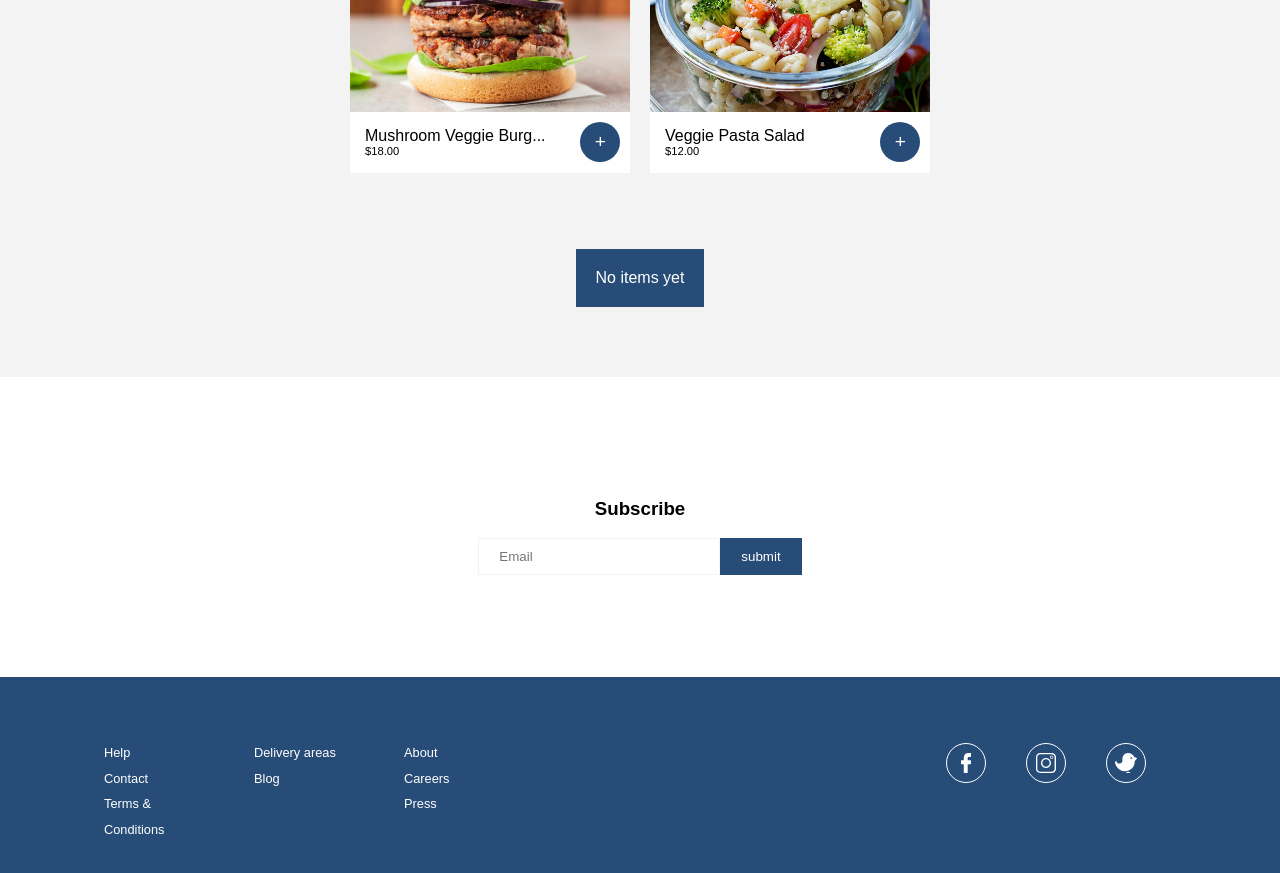
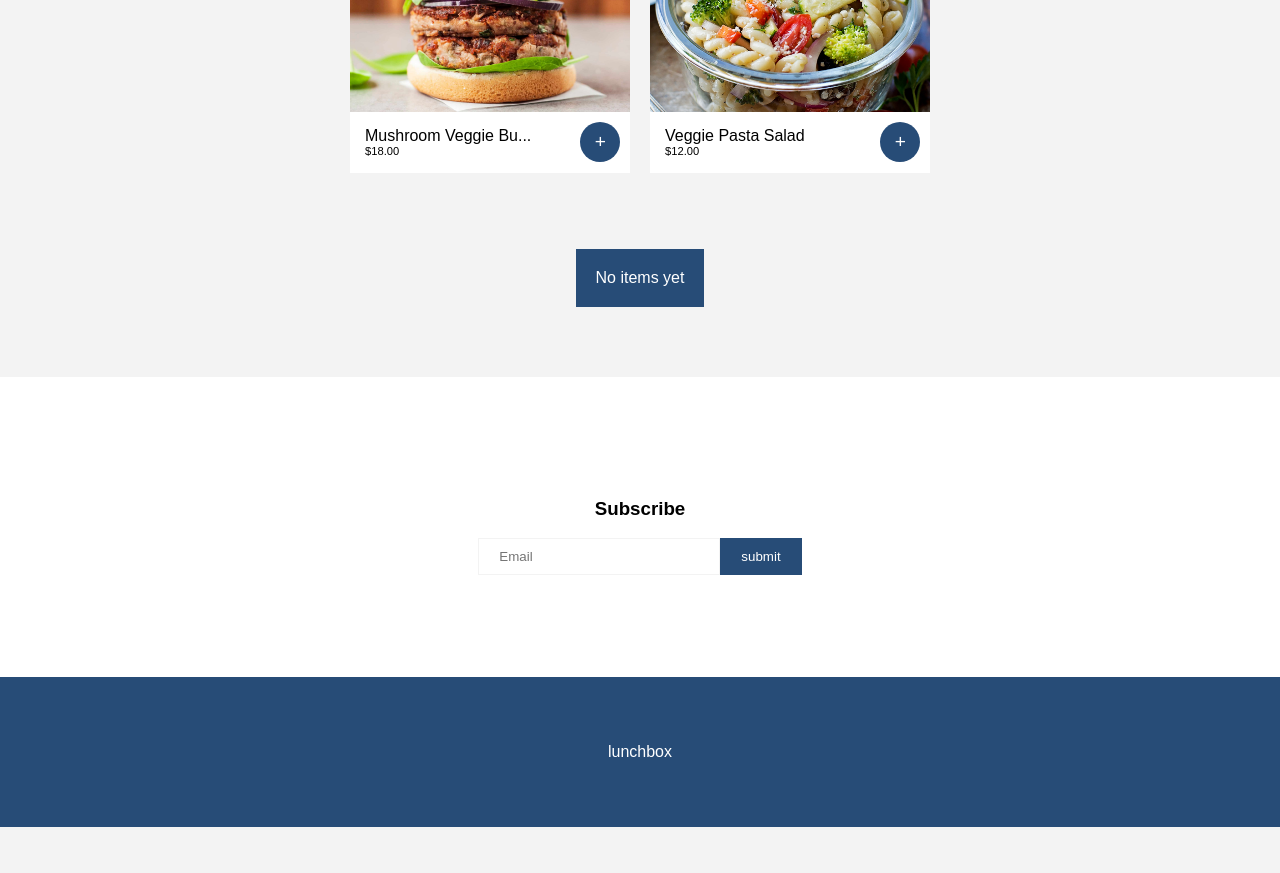
Before and after one commit to psdelarosa/lunchbox02, a React (Create React App) app: page / in a window 1280 px wide. Shown: the part 1440-2313 px from the top of the page. After the commit the page ends 2267 px from the top, so only its background shows below. Built offline with nearby package versions, Linux system fonts and the light colour scheme.

Commit message:
github pages test

```diff
--- a/package.json
+++ b/package.json
@@ -2,7 +2,9 @@
   "name": "lunchbox02",
   "version": "0.1.0",
   "private": true,
+  "homepage": "https:/psdelarosa.github.io/lunchbox02",
   "dependencies": {
+    "gh-pages": "^2.0.1",
     "react": "^16.7.0",
     "react-dom": "^16.7.0",
     "react-scripts": "2.1.3",
@@ -12,6 +14,8 @@
     "start": "react-scripts start",
     "build": "react-scripts build",
     "test": "react-scripts test",
+    "predeploy": "npm run build",
+    "deploy": "gh-pages -d build",
     "eject": "react-scripts eject"
   },
   "eslintConfig": {
--- a/src/components/foodbox.jsx
+++ b/src/components/foodbox.jsx
@@ -11,7 +11,7 @@ let FoodBox = props => {
       </div>
       <div className="food-lower-box">
         <div className="food-text-box">
-          <li key={props.title} className="food-title">{props.title.length > 20 ? props.title.substring(0,20)+'...' : props.title}</li>
+          <li key={props.title} className="food-title">{props.title.length > 20 ? props.title.substring(0,18)+'...' : props.title}</li>
           <li key={props.price} className="food-price">${props.price}</li>
         </div>
       <div className="select-button-place">
--- a/src/components/footer.jsx
+++ b/src/components/footer.jsx
@@ -7,42 +7,7 @@ class Footer extends Component {
     render() {
         return (
             <footer>
-                <div className="footer-wrapper">
-                <div className="footer-column">
-                    <ul className="footer-list">
-                        <li>Help</li>
-                        <li>Contact</li>
-                        <li>Terms &amp; Conditions</li>
-                    </ul>
-                </div>
-                <div className="footer-column">
-                    <ul className="footer-list">
-                        <li>Delivery areas</li>
-                        <li>Blog</li>
-                    </ul>
-                </div>
-                <div className="footer-column">
-                    <ul className="footer-list">
-                        <li>About</li>
-                        <li>Careers</li>
-                        <li>Press</li>
-                    </ul>
-                </div>
-
-                <div className="social-media">
-                    <ul className="social-media-list">
-                        <li>
-                            <button className="icon-box"><img src={fb} alt="Facebook"/></button>
-                        </li>
-                        <li>
-                            <button className="icon-box"><img src={ig} alt="Instagram"/></button>
-                        </li>
-                        <li>
-                            <button className="icon-box"><img src={twitter} alt="Twitter"/></button>
-                        </li>
-                    </ul>
-                </div>
-                </div>
+                <p>lunchbox</p>
             </footer>
          );
     }
--- a/src/components/modal.jsx
+++ b/src/components/modal.jsx
@@ -14,15 +14,6 @@ class Modal extends Component {
                         <div className="modal-text-box">
                             <h3>{this.props.modalTitle}</h3>
                             <p>${this.props.modalPrice}</p>
-                            <hr />
-                            <ul>
-                                <li>Calories</li>
-                                <li>Total Fat</li>
-                                <li>Cholesterol</li>
-                                <li>Sodium</li>
-                                <li>Total Carbohydrates</li>
-                                <li>Protein</li>
-                            </ul>
                             <div className="modal-select-button-place">
                                 <button onClick={(event, day, title) => this.props.clicker(event, this.props.day, this.props.modalTitle)} className="modal-select-button">+</button>
                             </div>
```
Also changed, not shown: src/App.js (+0 -12 lines), 1 other file (tests, documents, lock files or other folders).
